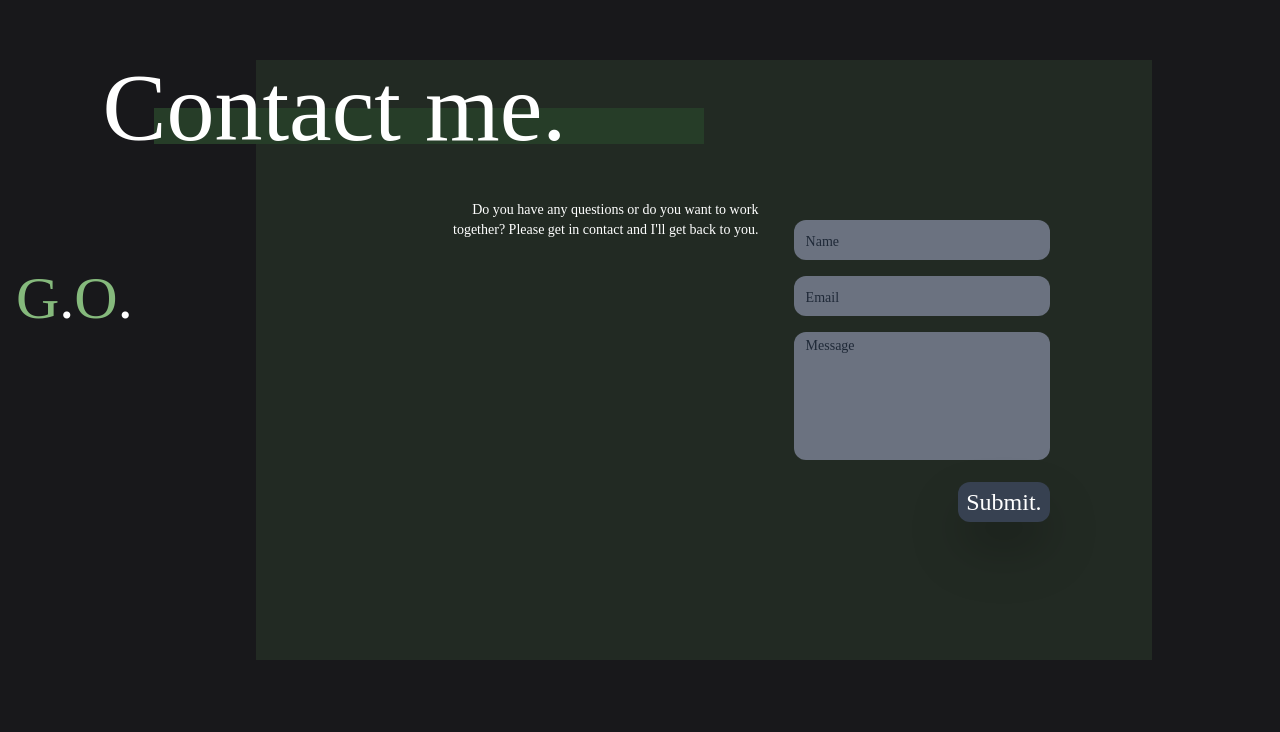
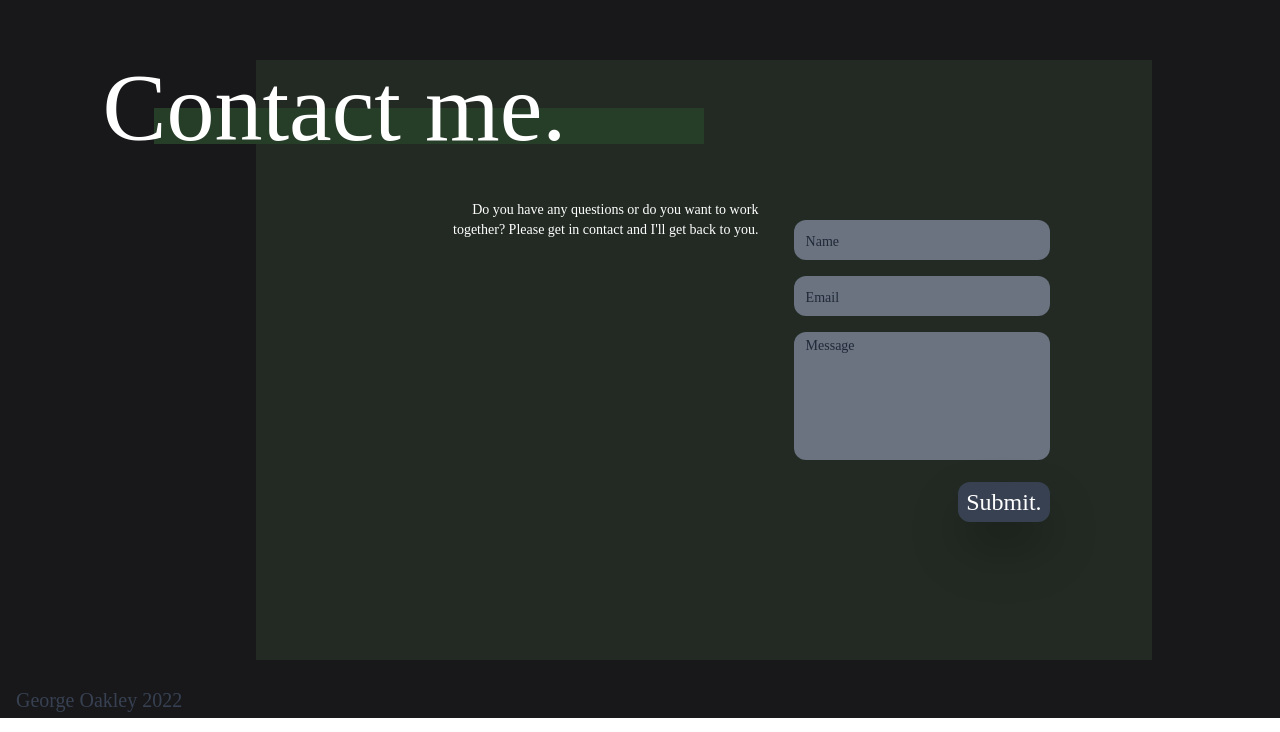
Before and after one commit to Georgeoak03/portfolioV2, a React (Create React App) app in the folder portfolio/: page / in a window 1280 px wide. Shown: the part 2632-3364 px from the top of the page. Built offline with nearby package versions, Linux system fonts and the light colour scheme.

Commit message:
added footer

```diff
--- a/portfolio/src/App.js
+++ b/portfolio/src/App.js
@@ -5,35 +5,17 @@ import Splash from "./components/Splash";
 import About from "./components/About";
 import Projects from "./components/Projects";
 import Contact from "./components/Contact";
-// import {FontAwesomeIcon} from "@fortawesome/react-fontawesome";
-
-// window.onscroll = function() {scrollFunction()};
-// window.onscroll = function() {scrollFunction2()};
-
-// function scrollFunction() {
-//     if (document.body.scrollTop > 80 || document.documentElement.scrollTop > 80) {
-//         document.getElementById("navbar").style.display = "visible";
-//     } else {
-//         document.getElementById("navbar").style.display = "none";
-//     }
-// }
-
-// function scrollFunction2() {
-//     if (document.getElementById("") === "splash") {
-//         document.getElementById("navbar").style.display = "none";
-//     } else {
-//         document.getElementById("navbar").style.display = "inline";
-//     }
-// }
+import Footer from "./components/Footer";
 
 function App() {
     return (
-        <main id="main">
+        <main id="main" className="bg-zinc-900 min-h-full">
             <Splash id="splash"/>
             <Navbar />
             <About id="about"/>
             <Projects id="projects"/>
             <Contact id="contact"/>
+            <Footer id="footer"/>
         </main>
 
     );
--- /dev/null
+++ b/portfolio/src/components/Contact.css
@@ -0,0 +1,3 @@
+#contact {
+    min-height: calc(100vh - 50px);
+}
--- a/portfolio/src/components/Contact.js
+++ b/portfolio/src/components/Contact.js
@@ -1,9 +1,10 @@
 import React from "react";
+import './Contact.css';
 
 export default function Contact() {
     return (
-        <section id="contact" className="bg-zinc-900 min-h-screen">
-            <div className="">
+        <section id="contact" className="bg-zinc-900">
+            <div>
                 <div className="flex-wrap-col relative m-auto md:m-0">
                     <div className="invisible absolute z-0 bg-[#222A23] w-[70%] h-[475px] top-44 left-[15%] md:visible md:top-32 md:h-[600px] md:left-[20%]"></div>
                     <div className="absolute w-[35%] h-6 md:h-3/5 z-0 bg-[#263d28] top-40 left-[18%] md:h-9 md:left-[12%] md:top-44 md:w-[550px]"></div>
@@ -17,7 +18,7 @@ export default function Contact() {
                             <div className="relative pl-[12%] md:w-[40%] md:left-[20%]">
                                 <p className="text-sm text-white text-right font-['Futura']">Do you have any questions or do you want to work together? Please get in contact and I'll get back to you.</p>
                             </div>
-                            <div className="pt-5 md:w-[20%] md:absolute md:left-[62%]">
+                            <div className="relative md:absolute pt-5 md:w-[20%] md:left-[62%]">
                                 <div className="relative mb-4">
                                     <input
                                         type="text"
@@ -54,12 +55,8 @@ export default function Contact() {
                             </div>
                         </form>
                     </div>
-                    <footer>
-                        <div className="relative w-full z-20 flex flex-wrap items-center justify-between mx-auto p-1 px-4">
-                            <a href="#splash" className="font-['Great_Sailor'] text-[#85B97C] text-6xl">G<span className="text-white">.</span>O<span className="text-white">.</span></a>
-                        </div>
-                    </footer>
                 </div>
+
             </div>
         </section>
     )
--- /dev/null
+++ b/portfolio/src/components/Footer.js
@@ -0,0 +1,10 @@
+import React from "react";
+
+export default function Footer() {
+    return (
+        <footer
+            className="relative pin-b w-full bottom-0 z-20 flex flex-wrap items-center justify-between mt-auto p-1 px-4">
+                <h2 className="font-['Great_Sailor'] text-gray-700 text-xl">George Oakley 2022</h2>
+        </footer>
+    )
+}
```
